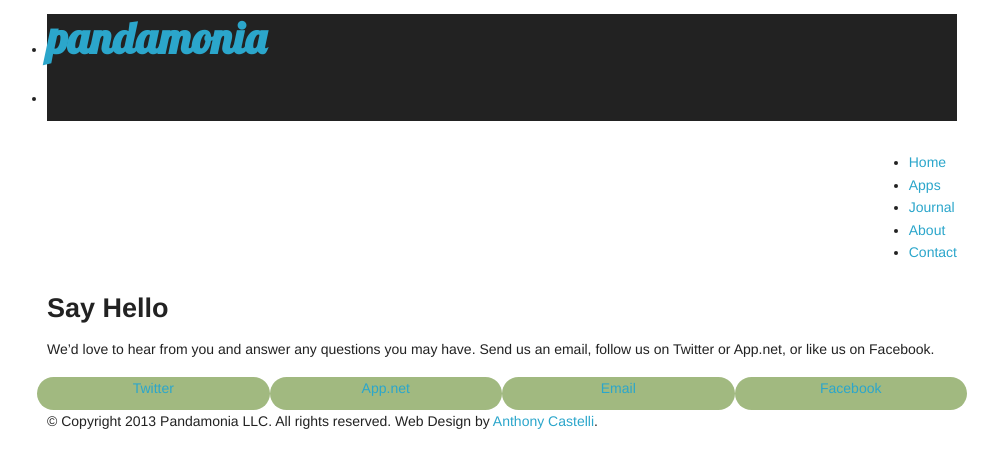
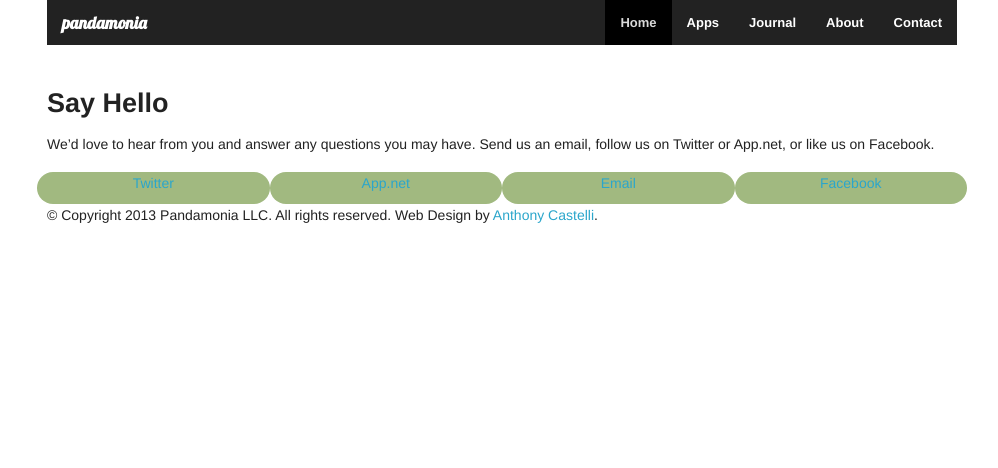
Before and after one commit to pandamonia/pandamonia.us, a Jekyll site: the page built from index.html, in a window 1280 px wide. Shown: the top 468 px of the page, without its empty margins (138-1136 px from the left). Built offline with Jekyll 4.4.1, drawn with Linux system fonts in a browser that asks for light colours.

Commit message:
Fix navigation bar
Signed-off-by: Alexsander Akers <a2@pandamonia.us>

```diff
--- a/_layouts/default.html
+++ b/_layouts/default.html
@@ -21,6 +21,7 @@
 <body>
   <div class="row">
     <div class="twelve columns">
+      <nav class="top-bar">
         <ul class="top-bar">
           <li class="name"><h1><a href="/">Pandamonia</a></h1></li>
           <li class="toggle-topbar"><a href="#"></a></li>
@@ -31,6 +32,7 @@
             {% assign pages_list = site.pages %}{% assign group = 'navigation' %}{% include pages_list %}
           </ul>
         </section>
+      </nav>
     </div>
   </div>
 
```
Lines whose indentation alone changed are shown as unchanged.
